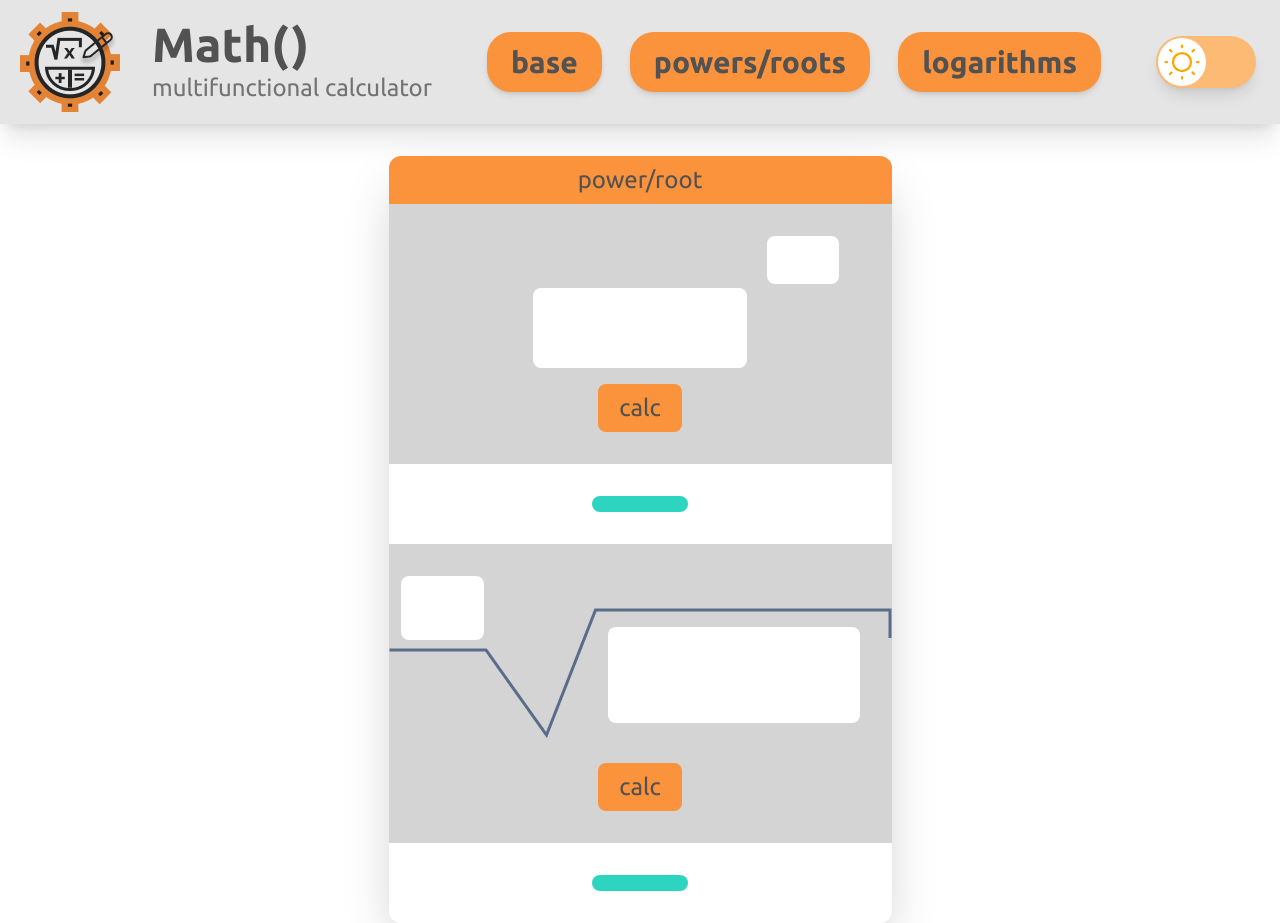
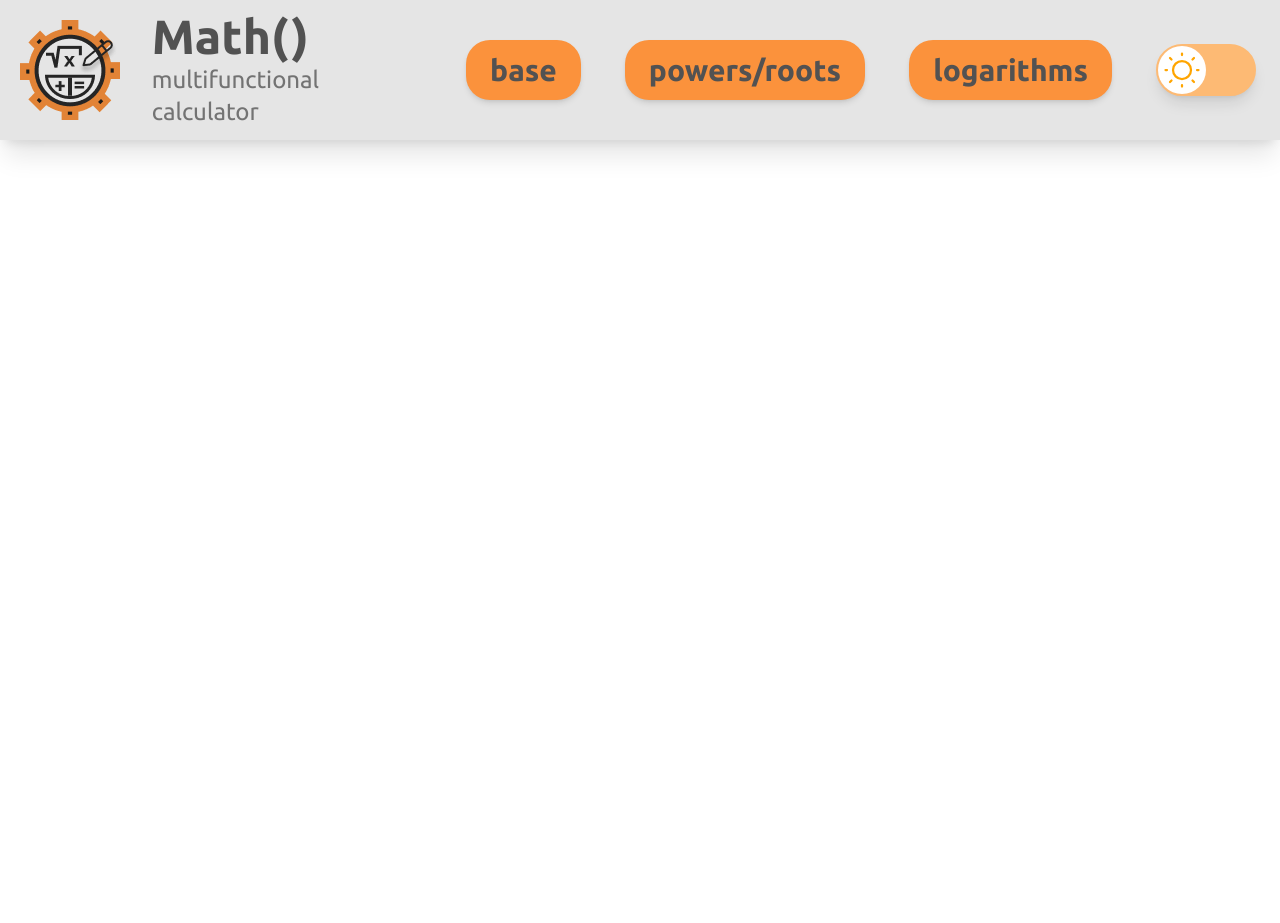
Before and after one commit to MaryIawq/math, a Vue app: page / in a window 1280 px wide. After the commit the page ends 800 px from the top, so only its background shows below. Built offline with nearby package versions, Linux system fonts and the light colour scheme.

Commit message:
feat: adaptive root calc

```diff
--- a/src/App.vue
+++ b/src/App.vue
@@ -1,21 +1,32 @@
 <script setup>
 import { RouterView } from 'vue-router'
 import HeaderComponent from '@/components/header-component.vue'
-import { ref } from 'vue'
+import { ref, watch } from 'vue'
 const isDarkMode = ref(false);
+const selectedOptions = ref([])
+const rootCalcVisible = ref(false)
+
 const changeTheme = () => {
   isDarkMode.value = !isDarkMode.value;
   document.documentElement.classList.toggle('dark');
 }
-const rootCalcVisible = ref(true)
+watch(selectedOptions, (newValue) => {
+  rootCalcVisible.value = newValue && newValue.indexOf('powers') !== -1;
+});
 const showRootCalc = () => {
   rootCalcVisible.value = !rootCalcVisible.value
+}
+
+const handleSelectedOptions = (options) => {
+  selectedOptions.value = options
+  console.log('SФФФФФФФФ:', selectedOptions.value)
 }
 </script>
 
 <template>
   <div class='text-neutral-600 dark:text-neutral-300 dark:bg-neutral-700 md:text-2xl text-xl min-h-lvh'>
     <header-component
+      @selectedOptions="handleSelectedOptions"
       :root-calc-visible='rootCalcVisible'
       :show-root-calc='showRootCalc'
       :change-theme='changeTheme'
--- a/src/assets/main.css
+++ b/src/assets/main.css
@@ -6,3 +6,13 @@
 body {
     font-family: "Ubuntu", sans-serif;
 }
+
+.v-enter-active,
+.v-leave-active {
+    transition: opacity 0.5s ease;
+}
+
+.v-enter-from,
+.v-leave-to {
+    opacity: 0;
+}
--- a/src/components/calculators/power-calc-component.vue
+++ b/src/components/calculators/power-calc-component.vue
@@ -12,12 +12,12 @@ const rootResult = ref('')
 const calcPower = () => {
   if (power.value !== '' && powerNum.value !== '') {
     if (parseFloat(power.value) === 0) {
-      powerResult.value = 1;
+      powerResult.value = 1
     } else {
       powerResult.value = Math.pow(parseFloat(power.value), parseFloat(powerNum.value))
     }
     if (parseFloat(powerNum.value) === 0) {
-      powerResult.value = 0;
+      powerResult.value = 0
     }
   } else {
     powerResult.value = ''
@@ -27,7 +27,7 @@ const calcPower = () => {
 const calcRoot = () => {
   if (root.value !== '' && rootNum.value !== '') {
     if (parseFloat(root.value) < 1) {
-      rootResult.value = 'incorrect root';
+      rootResult.value = 'incorrect root'
     } else {
       rootResult.value = Math.pow(parseFloat(rootNum.value), 1 / parseFloat(root.value))
     }
@@ -40,34 +40,35 @@ const calcRoot = () => {
 <template>
   <div class='items-center flex flex-col text-center justify-center max-w-fit shadow-2xl rounded-b-xl'>
     <h2 class='bg-orange-400 w-full py-2 dark:bg-teal-600 rounded-t-xl'>power/root</h2>
-    <div class='flex flex-col items-center gap-4 py-8 w-full bg-neutral-300 dark:bg-neutral-800'>
+    <div class='flex flex-col items-center gap-4 sm:py-8 py-4 w-full bg-neutral-300 dark:bg-neutral-800'>
       <div class='flex flex-col gap-1 items-center justify-center'>
         <input type='number'
                v-model='power'
-               class='dark:bg-amber-700 font-bold rounded-lg w-1/6 p-2 self-end mr-4'>
+               class='dark:bg-amber-700 font-bold rounded-lg w-2/12 p-2 self-end mr-4'>
         <input type='number'
                v-model='powerNum'
                class='dark:bg-amber-700 font-bold rounded-lg w-3/6 p-6'>
       </div>
       <button
         @click='calcPower'
-        class='bg-orange-400 dark:bg-neutral-600 w-1/6 p-2 rounded-lg'>calc
+        class='bg-orange-400 dark:bg-neutral-600 w-3/12 p-2 rounded-lg'>calc
       </button>
     </div>
-    <p class='bg-teal-400 dark:bg-teal-600 rounded-lg my-8 p-2 px-12'>{{ powerResult }}</p>
+    <p class='bg-teal-400 dark:bg-teal-600 rounded-lg sm:my-8 my-4 sm:p-2 p-1 sm:px-12 px-7'>{{ powerResult }}</p>
 
     <div class='flex flex-col items-center gap-6 py-8 w-full bg-neutral-300 dark:bg-neutral-800'>
 
       <div class='flex gap-10 relative pt-8 items-center justify-center'>
-        <img class='' src='/src/assets/root.png' alt='root'>
+        <img class='sm:w-full w-5/6' src='/src/assets/root.png' alt='root'>
         <input
           type='number'
           v-model='root'
-          class='dark:bg-amber-700 font-bold absolute rounded-lg w-1/6 p-4 top-0 left-3'>
+          class='rootInp dark:bg-amber-700 font-bold absolute rounded-lg w-1/6 sm:p-4 p-2 sm:top-0 sm:left-3 left-10 top-4'>
         <input
           type='number'
           v-model='rootNum'
-          class='dark:bg-amber-700 font-bold absolute rounded-lg w-3/6 p-8 bottom-4 right-8'>
+          class='rootNumInp dark:bg-amber-700 font-bold absolute rounded-lg sm:w-3/6 w-5/12 sm:p-8 p-5 bottom-4 sm:right-8 right-16'>
+
       </div>
 
       <button
@@ -75,10 +76,29 @@ const calcRoot = () => {
         class='bg-orange-400 dark:bg-neutral-600 w-1/6 p-2 rounded-lg'>calc
       </button>
     </div>
-    <p class='bg-teal-400 dark:bg-teal-600 rounded-lg my-8 p-2 px-12'>{{ rootResult }}</p>
+    <p class='bg-teal-400 dark:bg-teal-600 rounded-lg sm:my-8 my-4 sm:p-2 p-1 sm:px-12 px-7'>{{ rootResult }}</p>
   </div>
 </template>
 
 <style scoped>
-
+@media (max-width: 460px) {
+.rootNumInp {
+  bottom: 0;
+  right: 50px;
+}
+  .rootInp {
+    top: 10px;
+    left: 35px;
+  }
+}
+@media (max-width: 370px) {
+  .rootNumInp {
+    top: 40px;
+    right: 45px;
+  }
+  .rootInp {
+    top: 6px;
+    left: 28px;
+  }
+}
 </style>
--- a/src/components/header-component.vue
+++ b/src/components/header-component.vue
@@ -1,11 +1,20 @@
 <script setup>
-import { h, ref } from 'vue'
+import { h, ref, watch, defineEmits } from 'vue'
 import VueSelect from 'vue-select'
 import 'vue-select/dist/vue-select.css'
 import NavBtnElement from '@/components/elements/nav-btn-element.vue'
 import SunIcon from '@/components/icons/sun-icon.vue'
 import MoonIcon from '@/components/icons/moon-icon.vue'
-
+defineProps({
+  changeTheme: Function,
+  isDarkMode: Boolean,
+  showRootCalc: Function,
+  rootCalcVisible: Boolean
+})
+const selected = ref([])
+const emit = defineEmits([
+  'selectedOptions'
+])
 VueSelect.props.components.default = () => ({
   Deselect: {
     render: () => h('span', '❌')
@@ -14,15 +23,11 @@ VueSelect.props.components.default = () => ({
     render: () => h('span', '🔽')
   }
 })
-defineProps({
-  changeTheme: Function,
-  isDarkMode: Boolean,
-  showRootCalc: Function,
-  rootCalcVisible: Boolean
+
+
+watch(selected, (selectedOptions) => {
+  emit('selectedOptions', selectedOptions)
 })
-
-const selected = ref(null)
-
 </script>
 
 <template>
@@ -30,11 +35,11 @@ const selected = ref(null)
     <div class='flex flex-col md:flex-row'>
       <div class='flex items-center md:m-0 mb-5'>
         <router-link to='/'>
-          <img class='transition lg:mr-6 mr-1 brightness-90 min-w-26 min-h-26 hover:rotate-12'
+          <img class='transition min-w-fit lg:mr-6 mr-1 brightness-90 min-w-26 min-h-26 hover:rotate-12'
                alt='math()logo'
                :src="isDarkMode ? '/src/assets/logo-dark.png' : '/src/assets/logo-light.png'" />
         </router-link>
-        <div class='flex flex-col gap-1 justify-center ml-2 mr-5'>
+        <div class='flex flex-col gap-1 justify-center lg:ml-3 sm:ml-6 lg:mr-5'>
           <h1 class='xl:text-5xl md:text-4xl text-3xl font-bold'>Math()</h1>
           <h2 class='xl:text-2xl md:text-xl hidden sm:block text-lg text-neutral-500 dark:text-neutral-400'>multifunctional calculator</h2>
         </div>
@@ -49,7 +54,7 @@ const selected = ref(null)
       </div>
     </div>
     <div class='md:block hidden'>
-      <div class='flex gap-7 mx-4'>
+      <div class='flex xl:gap-11 lg:gap-6 gap-3 xl:mx-6 lg:mx-2 mx-0'>
         <nav-btn-element :text='"base"'></nav-btn-element>
         <nav-btn-element @click='showRootCalc' :text='"powers/roots"'></nav-btn-element>
         <nav-btn-element :text='"logarithms"'></nav-btn-element>
--- a/src/views/HomeView.vue
+++ b/src/views/HomeView.vue
@@ -2,12 +2,14 @@
 import PowerCalcComponent from '@/components/calculators/power-calc-component.vue'
 defineProps({
   showRootCalc: Function,
-  rootCalcVisible: Boolean
+  rootCalcVisible: Boolean,
 })
+
+
 </script>
 
 <template>
-    <div class='flex justify-around mt-8'>
+    <div class='flex justify-around sm:mt-8 mt-2 sm:mx-0 mx-2'>
       <transition>
         <power-calc-component v-if='rootCalcVisible'></power-calc-component>
       </transition>
@@ -16,13 +18,5 @@ defineProps({
 
 </template>
 <style scoped>
-.v-enter-active,
-.v-leave-active {
-  transition: opacity 0.5s ease;
-}
 
-.v-enter-from,
-.v-leave-to {
-  opacity: 0;
-}
 </style>
--- a/tailwind.config.js
+++ b/tailwind.config.js
@@ -6,7 +6,8 @@ export default {
   ],
   darkMode: 'class',
   theme: {
-    extend: {},
+    extend: {
+    },
   },
   plugins: [],
 }
```
